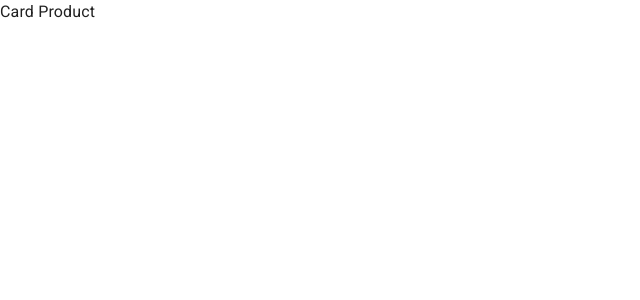
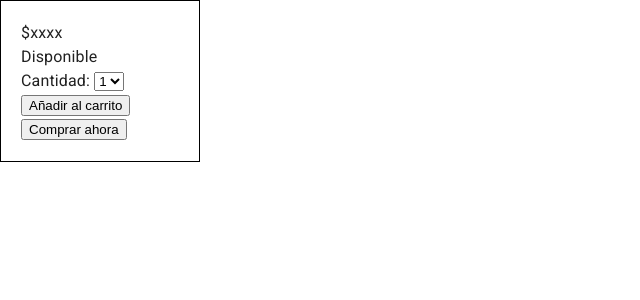
Before and after one commit to E-Commerce-ISC08B/E-Commerce, a React (Create React App) app in the folder frontend/: page / in a window 1280 px wide. Shown: the top 300 px of the page, without its empty margins (0-640 px from the left). Built offline with nearby package versions, Linux system fonts and the light colour scheme.

Commit message:
missing components

```diff
--- a/frontend/src/components/Main/Main.js
+++ b/frontend/src/components/Main/Main.js
@@ -1,12 +1,23 @@
 import React from "react";
-import Account from "../Account/Account";
+//import Account from "../Account/Account";
+//buyproduct
 import CardItem from "../CardItem/CardItem";
 import CardProduct from "../CardProduct/CardProduct";
-
+//confirmbuyproduct
+//Descriptionbox
+import BasicCard from "../DescriptionProduct/descriptionProduct";
+//DescriptionOrder
+//footer
+import SignIn from "../login/Login";
+//import NavBar from "../NavBar/NavBar";
+//productdisplay
 import { ProductImages } from "../ProductImages";
+//produtName
+import HoverRating from "../productStars/productStars";
+import ProductComponent from "../productTotal/productTotal";
 
 function Main() {
-  return <CardProduct></CardProduct>;
+  return <ProductComponent></ProductComponent>;
 }
 
 export default Main;
```
